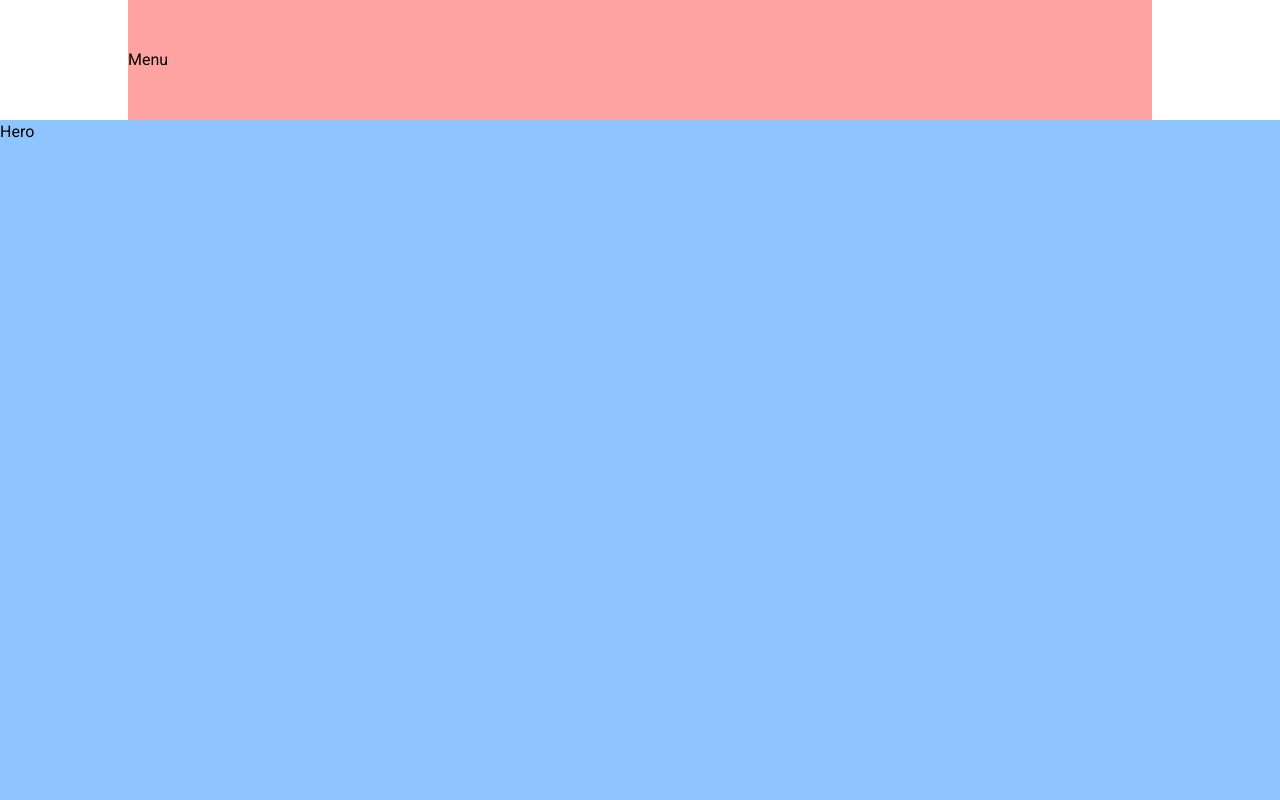
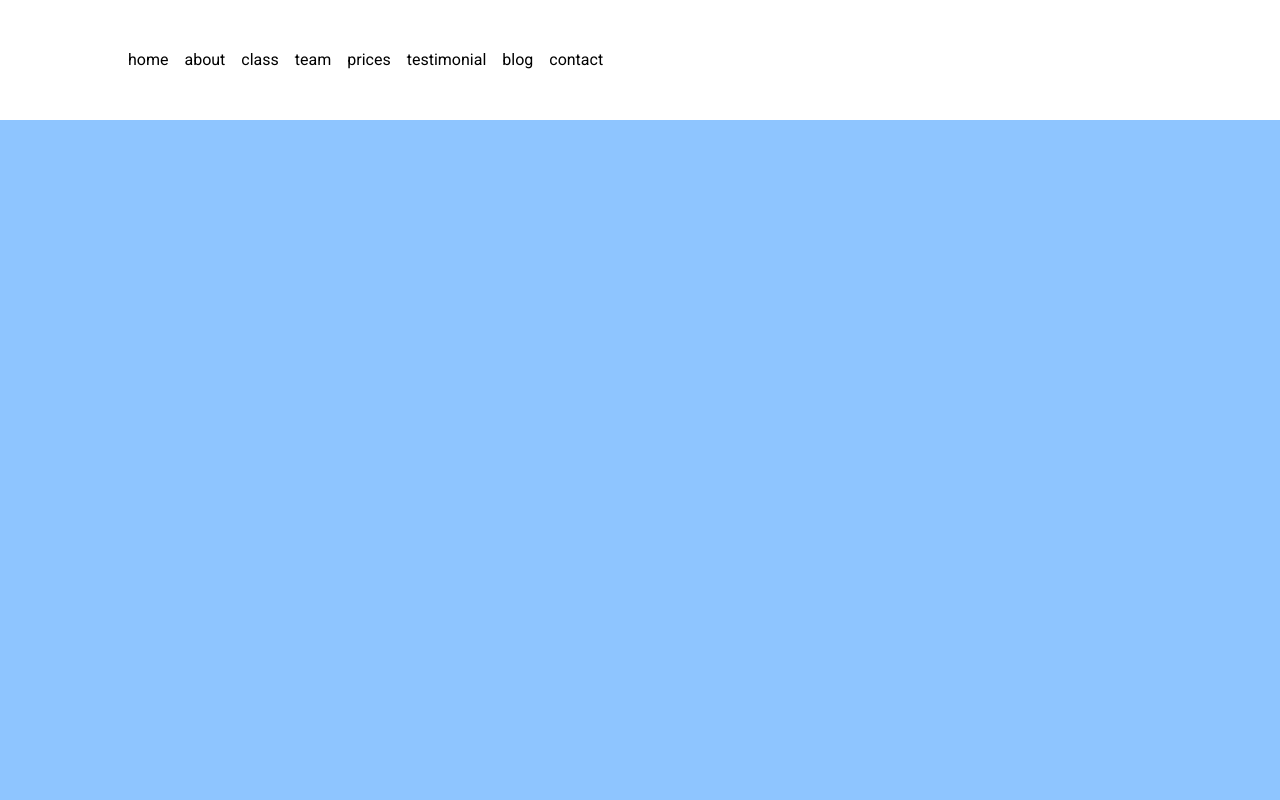
Before and after one commit to Juniorkaniki/GymConnect, a Next.js app: page / in a window 1280 px wide. Shown: the top 800 px of the page. Built offline with nearby package versions, Linux system fonts and the light colour scheme.

Commit message:
modification du 06/03

```diff
--- a/components/About.tsx
+++ b/components/About.tsx
@@ -1,7 +1,7 @@
 
 const About = () => {
   return (
-    <section  className="h-screen bg-yellow-300">About</section >
+    <section  className="h-screen bg-yellow-300" id="about">About</section >
   );
 
 }
--- a/components/Blog.tsx
+++ b/components/Blog.tsx
@@ -1,7 +1,7 @@
 
 const Blog = () => {
   return (
-    <section  className="h-screen bg-emerald-300">Blog</section >
+    <section  className="h-screen bg-emerald-300" id="blog">Blog</section >
   );
 
 }
--- a/components/Brands.tsx
+++ b/components/Brands.tsx
@@ -1,7 +1,7 @@
 
 const Brands = () => {
   return (
-    <section  className="h-[25vh] bg-pink-300">Brands</section >
+    <section  className="h-[25vh] bg-pink-300" id="contact">Brands</section >
   );
 
 }
--- a/components/Classes.tsx
+++ b/components/Classes.tsx
@@ -1,7 +1,7 @@
 
 const Classes = () => {
   return (
-    <section  className="h-screen bg-green-300">Classes</section >
+    <section  className="h-screen bg-green-300" id="class">Classes</section >
   );
 
 }
--- a/components/Footer.tsx
+++ b/components/Footer.tsx
@@ -1,5 +1,5 @@
 const Footer = () => {
-  return <footer className="h-[80vh] bg-orange-200">Footer</footer>
+  return <footer className="h-[80vh] bg-orange-200" id="footer">Footer</footer>
 };
 
 export default Footer;
--- a/components/Header.tsx
+++ b/components/Header.tsx
@@ -2,9 +2,9 @@ import Nav from "./Nav";
 
 const Header = () => {
   return (
-    <header>
+    <header className="fixed left-0 right-0 w-ful bg-white">
       <div className="container mx-auto">
-        <Nav containerStyles="bg-red-300 py-12" />
+        <Nav containerStyles="py-12 flex gap-4" />
       </div>
     </header>
   );
--- a/components/Hero.tsx
+++ b/components/Hero.tsx
@@ -1,7 +1,7 @@
 
 const Hero = () => {
   return (
-    <section  className="h-[80vh] lg:h-[912px] bg-blue-300">Hero</section >
+    <section  className="h-[80vh] lg:h-[912px] bg-blue-300" id="home">Hero</section >
   );
 
 }
--- a/components/Membreship.tsx
+++ b/components/Membreship.tsx
@@ -1,7 +1,7 @@
 
 const Membreship = () => {
   return (
-    <section  className="h-screen bg-lime-300">Membreship</section >
+    <section  className="h-screen bg-lime-300" id="prices">Membreship</section >
   );
 
 }
--- a/components/Nav.tsx
+++ b/components/Nav.tsx
@@ -1,3 +1,5 @@
+'use client';
+
 import { Link as ScrollLink } from "react-scroll";
 
 const links =[
@@ -14,7 +16,27 @@ const links =[
 ]
 
 const Nav = ({ containerStyles }: { containerStyles?: string }) => {
-  return <nav className={containerStyles}>Menu</nav>;
+  return (
+    <nav className={`${containerStyles}`}>
+      {links.map((link, index) => {
+        // CORRECTION : Le return doit être sur la même ligne ou utiliser des parenthèses
+        return (
+          <ScrollLink
+            key={index} // INDISPENSABLE pour React
+            to={link.target} // Généralement requis par ScrollLink
+            spy
+            activeClass="active"
+            offset={link.offset}
+            smooth={true}
+            className="cursor-pointer hover:text-accent transition-all" // Optionnel : pour le style
+          >
+            {link.name}
+          </ScrollLink>
+        );
+      })}
+    </nav>
+  );
 };
 
+
 export default Nav;
--- a/components/Team.tsx
+++ b/components/Team.tsx
@@ -1,7 +1,7 @@
 
 const Team = () => {
   return (
-    <section  className="h-screen bg-red-300">Team</section >
+    <section  className="h-screen bg-red-300" id="team">Team</section >
   );
 
 }
--- a/components/Testimonial.tsx
+++ b/components/Testimonial.tsx
@@ -1,7 +1,7 @@
 
 const Testimonial = () => {
   return (
-    <section  className="h-screen bg-indigo-300">Testimonial</section >
+    <section  className="h-screen bg-indigo-300" id="testimonial">Testimonial</section >
   );
 
 }
```
